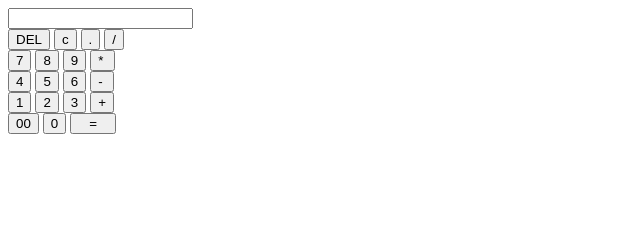
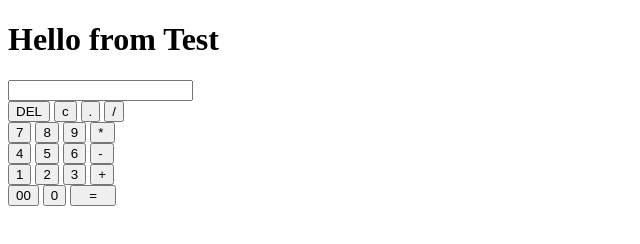
Before and after one commit to tahaedd/Calculator, a plain HTML site: page index.html in a window 1280 px wide. Shown: the whole page, without its empty margins (0-640 px from the left). Drawn offline with Linux system fonts and the light colour scheme.

Commit message:
Update index.html

```diff
--- a/index.html
+++ b/index.html
@@ -7,6 +7,7 @@
     <title>Document</title>
 </head>
 <body>
+    <h1>Hello from Test</h1>
     <div>
         <input type="text" name="input" id="input">
     </div>
```
